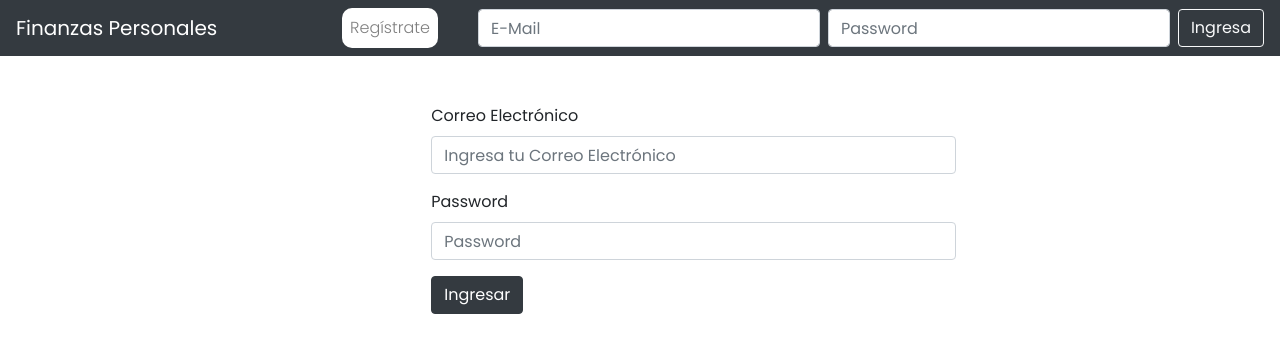
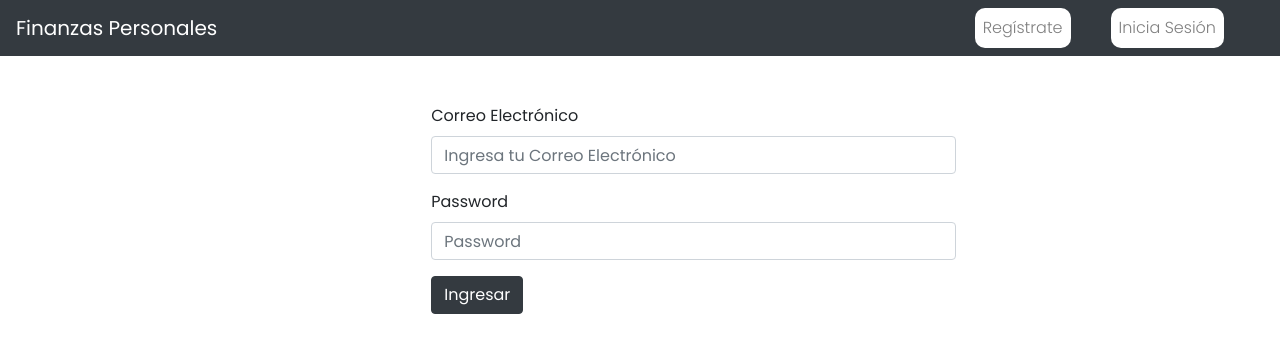
Before and after one commit to DEVFBA/finanzas-personales, a React (Create React App) app: page /signIn in a window 1280 px wide. Shown: the top 352 px of the page. Built offline with nearby package versions, Linux system fonts and the light colour scheme.

Commit message:
NavBar Changes

```diff
--- a/src/components/App.js
+++ b/src/components/App.js
@@ -23,7 +23,7 @@ const App = () => {
             <Route exact path='/'           component = { Home } />
             <Route exact path='/signUp'     component = { SignUp } />
             <Route exact path='/signIn'     component = { SignIn } />
-            <Route exact path='/:userID/summary'    component = { LoguedUser } />
+            <Route exact path='/user/:userID/summary'    component = { LoguedUser } />
           </Switch>
         </BrowserRouter>
       </>
--- a/src/components/NavBar.js
+++ b/src/components/NavBar.js
@@ -1,59 +1,14 @@
-import React, {
-    useState
-} from 'react';
+import React from 'react';
 import {
     Navbar,
-    Nav,
-    Form,
-    FormControl,
-    Button
+    Nav
 } from 'react-bootstrap';
 import {
-    Link,
-    useHistory
+    Link
 } from 'react-router-dom';
-import correctLogin, {
-    retrieveUserProfile,
-    completeLogin
-} from '../utils/UserFunctions';
 import '../styles/NavBar.css';
 
 const NavBar = () => {
-
-    const[eMail,        setEmail]       = useState('');
-    const[password,     setPassword]    = useState('');
-
-    const history                       = useHistory();
-
-    let userProfile                     = {};
-
-    const onChangeEmail = (event) => {
-        setEmail(event.target.value.trim());
-    }
-
-    const onChangePassword = (event) => {
-        setPassword(event.target.value);
-    }
-
-    const onSubmitForm = (event) => {
-        event.preventDefault();
-
-        if(completeLogin(eMail, password)){
-
-            if(correctLogin(eMail, password)){
-
-                userProfile = retrieveUserProfile(eMail, password);
-                history.push(`/${userProfile.userID}/summary`);
-
-            } else{
-                alert(`El usuario ${eMail} y password ${password} no existen`);
-            }
-
-        } else {
-            alert(`Ingrese contraseña y password`);
-        }
-
-    }
 
     return(
         <Navbar
@@ -70,29 +25,19 @@ const NavBar = () => {
             <Navbar.Collapse id="basic-navbar-nav">
                 <Nav className="ml-auto">
                     <Link
-                        to="/signIn"
+                        to="/signUp"
                         className="nav-link register"
                     >
                         Regístrate
                     </Link>
-                    <Form
-                        inline
-                        onSubmit={onSubmitForm}
+
+                    <Link
+                        to="/signIn"
+                        className="nav-link register"
                     >
-                        <FormControl
-                            type="text"
-                            placeholder="E-Mail"
-                            className="mr-sm-2"
-                            onChange={onChangeEmail}
-                        />
-                        <FormControl
-                            type="password"
-                            placeholder="Password"
-                            className="mr-sm-2"
-                            onChange={onChangePassword}
-                        />
-                        <Button type="submit" variant="outline-light">Ingresa</Button>
-                    </Form>
+                        Inicia Sesión
+                    </Link>
+
                 </Nav>
             </Navbar.Collapse>
         </Navbar>
--- a/src/components/SignIn.js
+++ b/src/components/SignIn.js
@@ -40,7 +40,7 @@ const SignIn = () => {
             if(correctLogin(eMail, password)){
 
                 userProfile = retrieveUserProfile(eMail, password);
-                history.push(`/${userProfile.userID}/summary`);
+                history.push(`/user/${userProfile.userID}/summary`);
 
             } else{
                 alert(`El usuario ${eMail} y password ${password} no existen`);
--- /dev/null
+++ b/src/styles/test.css
@@ -0,0 +1,3 @@
+.test {
+    margin-top: 5rem;
+}
```
Also changed, not shown: src/components/LoguedUser.js (+10 -2 lines).
